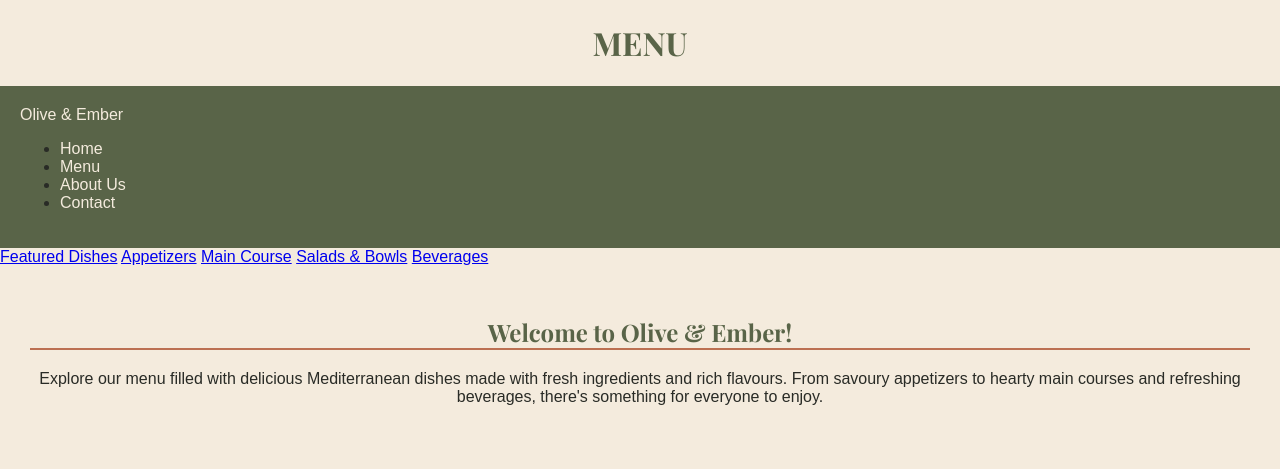
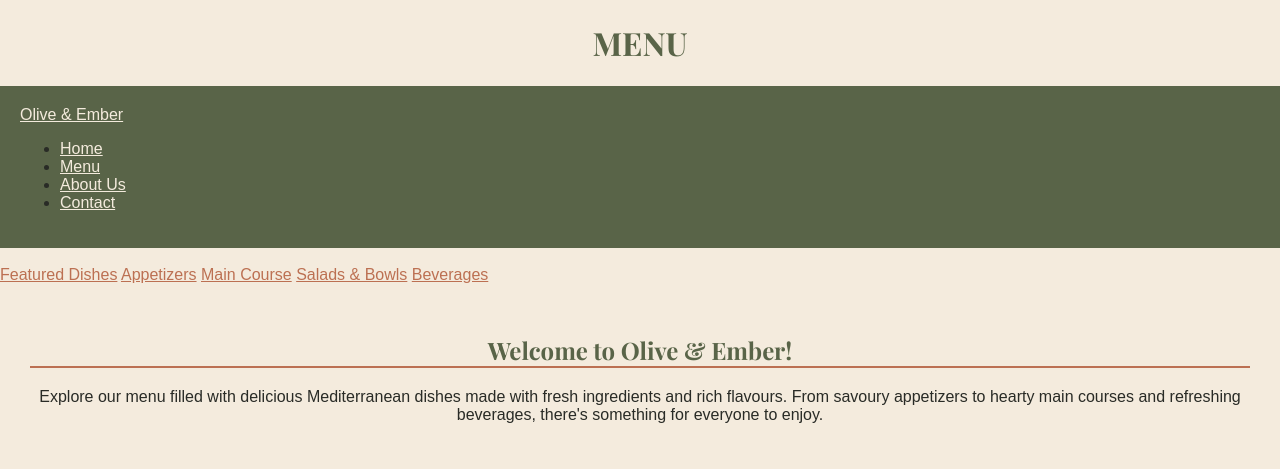
Before and after one commit to AmirhTehrani/ACIT-1620-Website-project, a plain HTML site: page menu.html in a window 1280 px wide. Shown: the top 469 px of the page. Drawn offline with nearby package versions, Linux system fonts and the light colour scheme.

Commit message:
added class for menu nav

```diff
--- a/css/style.css
+++ b/css/style.css
@@ -27,7 +27,11 @@ h3 {
 
 .site-nav a {
     color: #F4EBDD;
-    text-decoration: none;
+
+}
+
+.menu-nav a {
+    color: #BC7052;
 }
 
 header h1 {
--- a/menu.html
+++ b/menu.html
@@ -27,8 +27,8 @@
                 <li><a href="contact.html">Contact</a></li>
             </ul>
         </nav>
-
-        <nav>
+<br>
+        <nav class="menu-nav">
             <a href="#featured-dishes">Featured Dishes</a>
             <a href="#appetizers">Appetizers</a>
             <a href="#main-course">Main Course</a>
```
Also changed, not shown: 1 other file.
